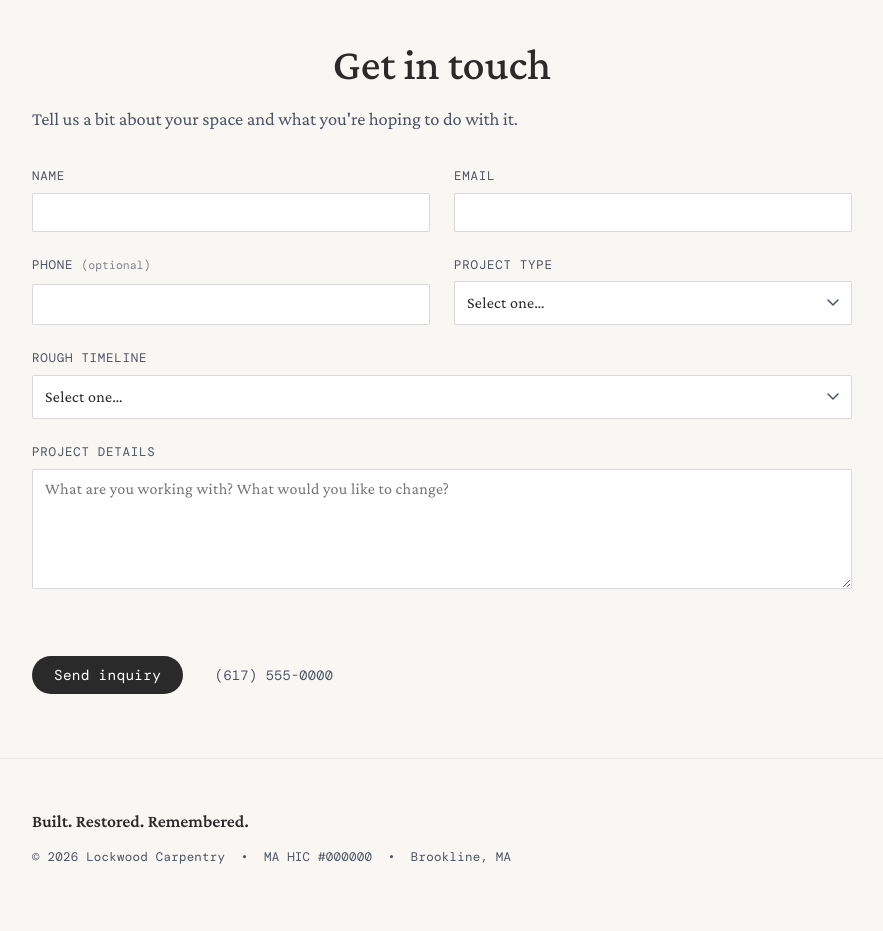
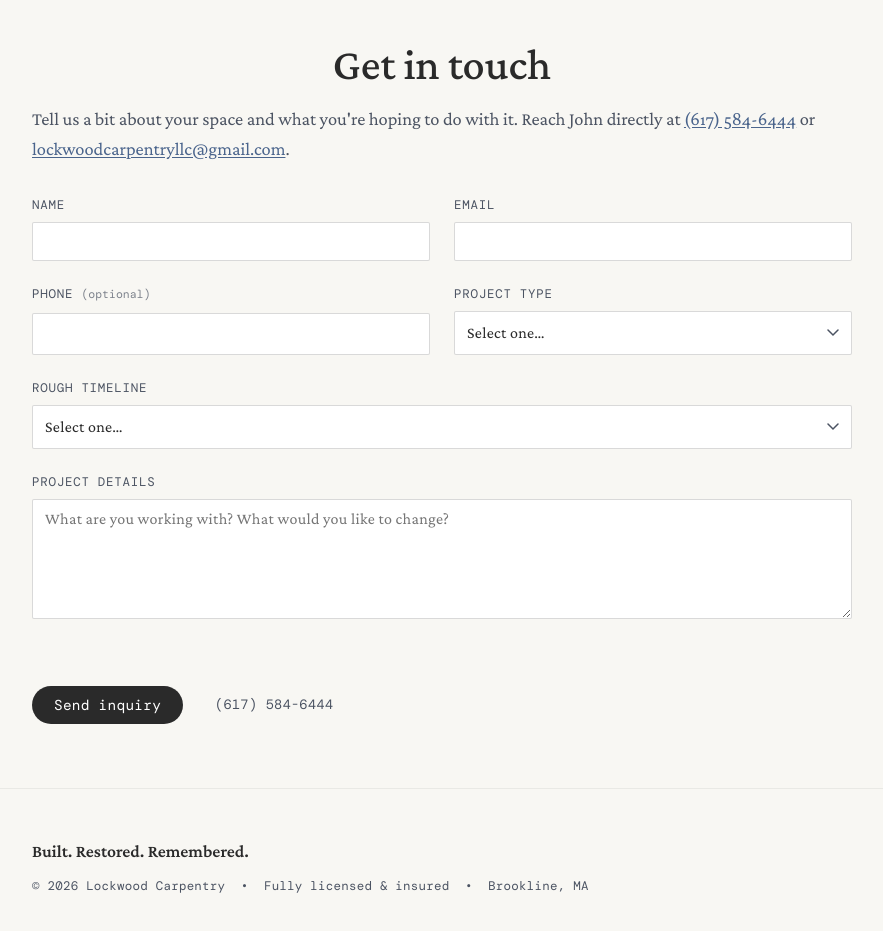
Before and after one commit to thatsdanmurphy/lockwoodcarpentry, a plain HTML site: page index.html in a window 1280 px wide. Shown: the part 2860-3791 px from the top of the page, without its empty margins (198-1081 px from the left). Drawn offline with nearby package versions, Linux system fonts and the light colour scheme; a web font is replaced by a local one.

Commit message:
Add John's name, real phone, email, licensed & insured

```diff
--- a/index.html
+++ b/index.html
@@ -156,7 +156,7 @@
     <!-- ─── About ─────────────────────────────────────────────── -->
     <section id="about" class="section about">
       <div class="container narrow">
-        <h2>About</h2>
+        <h2>John Lockwood</h2>
         <p>
           I grew up in Brookline, the youngest of four, in a house that was always
           in some state of improvement. My mother raised us mostly on her own after
@@ -194,6 +194,8 @@
         <h2>Get in touch</h2>
         <p class="contact-intro">
           Tell us a bit about your space and what you're hoping to do with it.
+          Reach John directly at <a href="tel:+16175846444">(617) 584-6444</a>
+          or <a href="mailto:lockwoodcarpentryllc@gmail.com">lockwoodcarpentryllc@gmail.com</a>.
         </p>
 
         <form id="contact-form" class="contact-form" novalidate>
@@ -250,7 +252,7 @@
 
           <div class="form-actions">
             <button class="button" type="submit">Send inquiry</button>
-            <a class="tel-link" href="tel:+16175550000">(617) 555-0000</a>
+            <a class="tel-link" href="tel:+16175846444">(617) 584-6444</a>
           </div>
 
         </form>
@@ -265,7 +267,7 @@
       <p class="tagline">Built. Restored. Remembered.</p>
       <p class="footnote">
         &copy; <span id="year"></span> Lockwood Carpentry &nbsp;&bull;&nbsp;
-        MA HIC #000000 &nbsp;&bull;&nbsp; Brookline, MA
+        Fully licensed &amp; insured &nbsp;&bull;&nbsp; Brookline, MA
       </p>
     </div>
   </footer>
```
